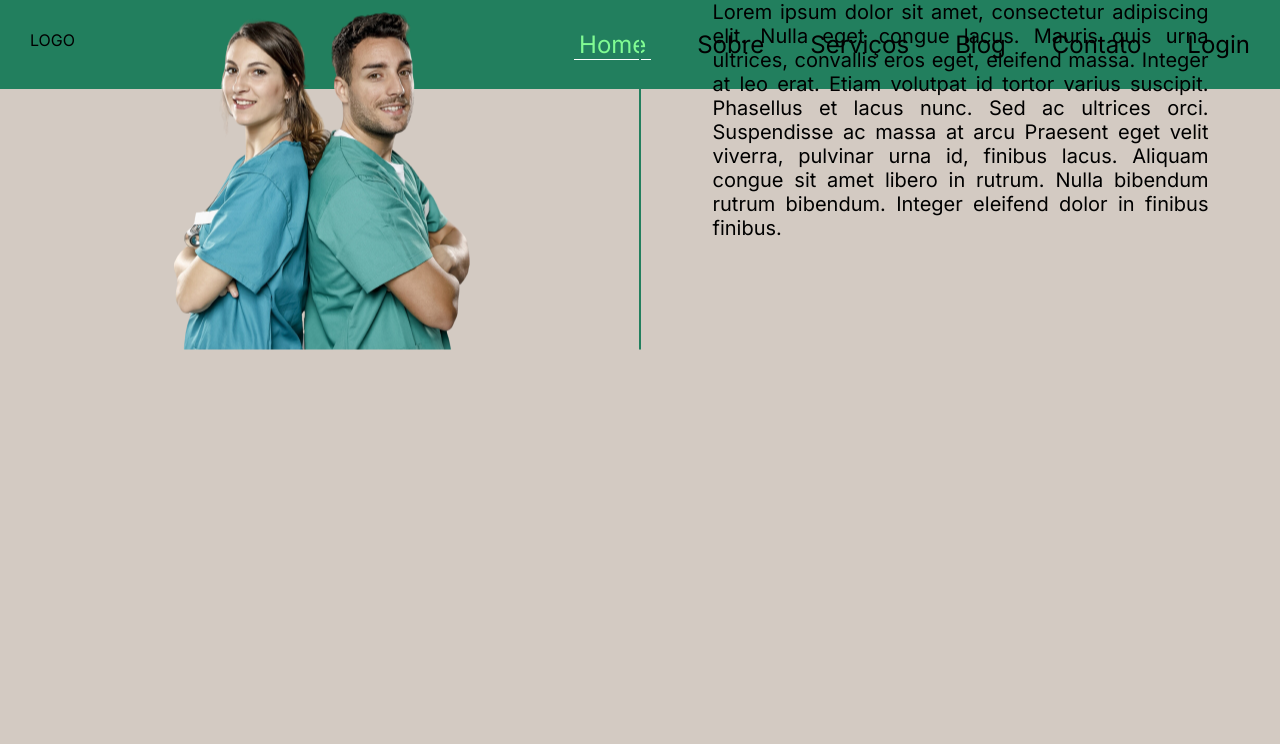
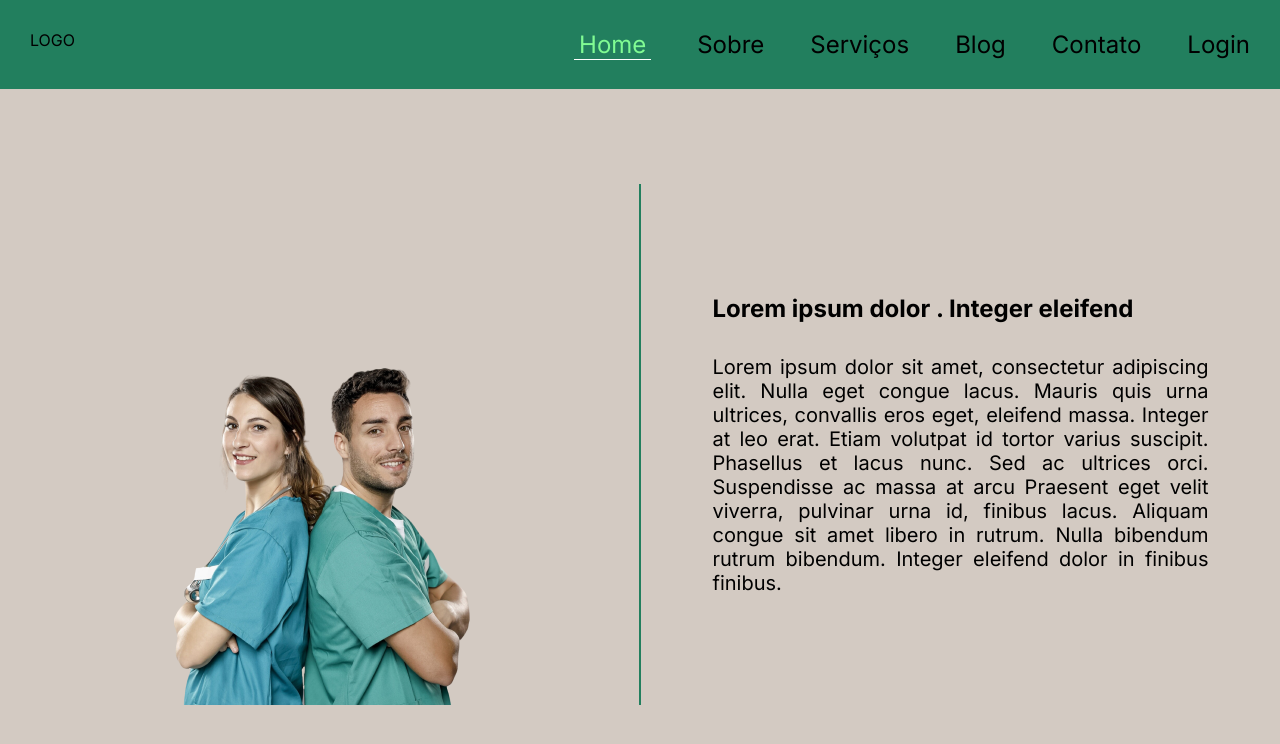
Before and after one commit to Juniors-Developers-Group-JDG/Hospital-Veteririo-Front-End, a Next.js app: page /about in a window 1280 px wide. Shown: the top 744 px of the page. Built offline with nearby package versions, Linux system fonts and the light colour scheme.

Commit message:
feat: about main occupying the heigh left on app's body

```diff
--- a/src/app/about/about.module.scss
+++ b/src/app/about/about.module.scss
@@ -2,10 +2,9 @@
   display: flex;
   justify-content: space-between;
   align-items: center;
-  position: relative;
-  top: 45%;
-  transform: translateY(-50%);
+  flex: 1;
 }
+
 .section_right{
   display: flex;
   flex: 1;
```
